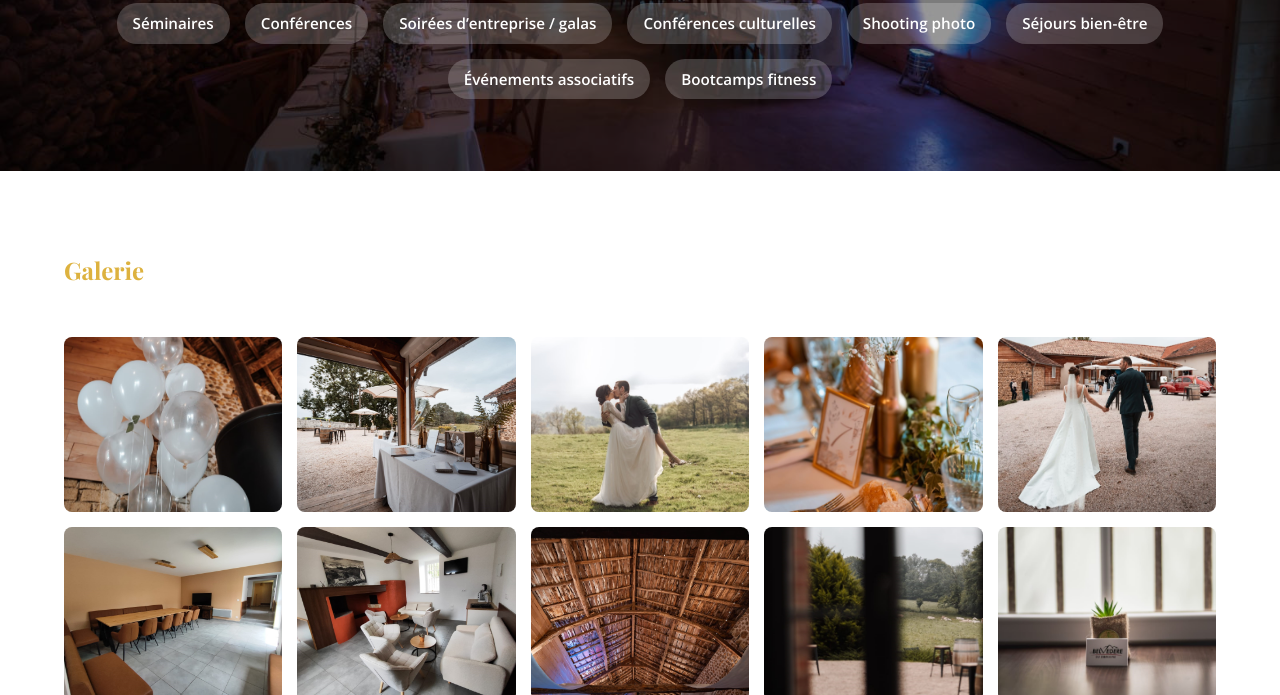
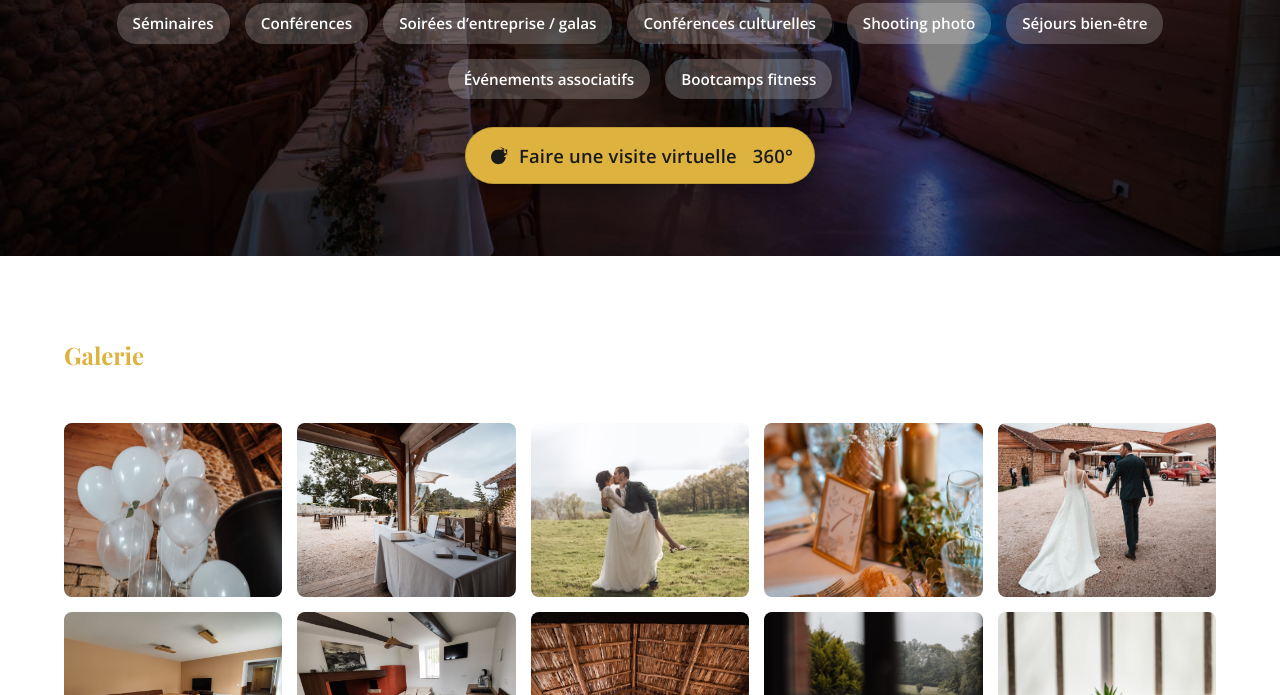
Before and after one commit to Jeremy-caza/belvederedudomaine, a plain HTML site: page index.html in a window 1280 px wide. Shown: the part 2554-3249 px from the top of the page. Drawn offline with nearby package versions, Linux system fonts and the light colour scheme.

Commit message:
Add virtual tour CTA button in index.html
Added a call-to-action button for a virtual tour.

```diff
--- a/index.html
+++ b/index.html
@@ -127,6 +127,14 @@ body{padding-top:80px}
 .events-content .event-list li{background:rgba(255,255,255,.2);color:#fff;padding:8px 16px;border-radius:20px;font-weight:600;font-size:.95rem;transition:background .3s}
 .events-content .event-list li:hover{background:rgba(255,255,255,.4)}
 html,body{overflow-x:hidden}
+
+/* ==== CTA Visite Virtuelle (or, très visible) ==== */
+.btn-virtual{display:inline-flex;align-items:center;gap:10px;padding:14px 22px;border-radius:999px;font-weight:800;font-size:clamp(1rem,2.2vw,1.15rem);letter-spacing:.2px;background:#DDB23F;color:#1a1a1a;box-shadow:0 8px 24px rgba(0,0,0,.35), inset 0 0 0 1px rgba(0,0,0,.12);transition:transform .15s ease,box-shadow .15s ease,filter .15s ease}
+.btn-virtual:hover{transform:translateY(-1px);box-shadow:0 12px 28px rgba(0,0,0,.45), inset 0 0 0 1px rgba(0,0,0,.12);filter:saturate(1.05)}
+.btn-virtual:focus-visible{outline:2px solid #fff;outline-offset:3px}
+.btn-virtual svg{width:22px;height:22px;flex:0 0 22px;display:block}
+.sup-360{font-weight:900;margin-left:6px}
+@media (max-width:768px){.btn-virtual{width:100%;justify-content:center;padding:16px 20px}}
   </style>
 </head>
 <body>
@@ -221,6 +229,18 @@ html,body{overflow-x:hidden}
           <li>Événements associatifs </li>
           <li>Bootcamps fitness </li>
         </ul>
+
+        <!-- CTA VISITE VIRTUELLE (ajout) -->
+        <div style="margin-top:28px">
+          <a class="btn-virtual" href="https://my.matterport.com/show/?m=jhFozewMkQz&play=1&lang=fr&hl=2&brand=0&title=0&vr=0" target="_blank" rel="noopener" aria-label="Ouvrir la visite virtuelle 360 degrés dans un nouvel onglet">
+            <!-- Petit pictogramme type cercle fléché -->
+            <svg viewBox="0 0 24 24" aria-hidden="true">
+              <path fill="currentColor" d="M12 2a10 10 0 0 1 9.54 7h-2.17a8 8 0 1 0 1.02 4h-2.14l3.21-3.21L22 12V5h-7l2.21 2.21h2.1A9.97 9.97 0 0 0 12 2z"/>
+            </svg>
+            <span>Faire une visite virtuelle</span><span class="sup-360">360°</span>
+          </a>
+        </div>
+        <!-- /CTA VISITE VIRTUELLE -->
       </div>
     </div>
   </section>
```
